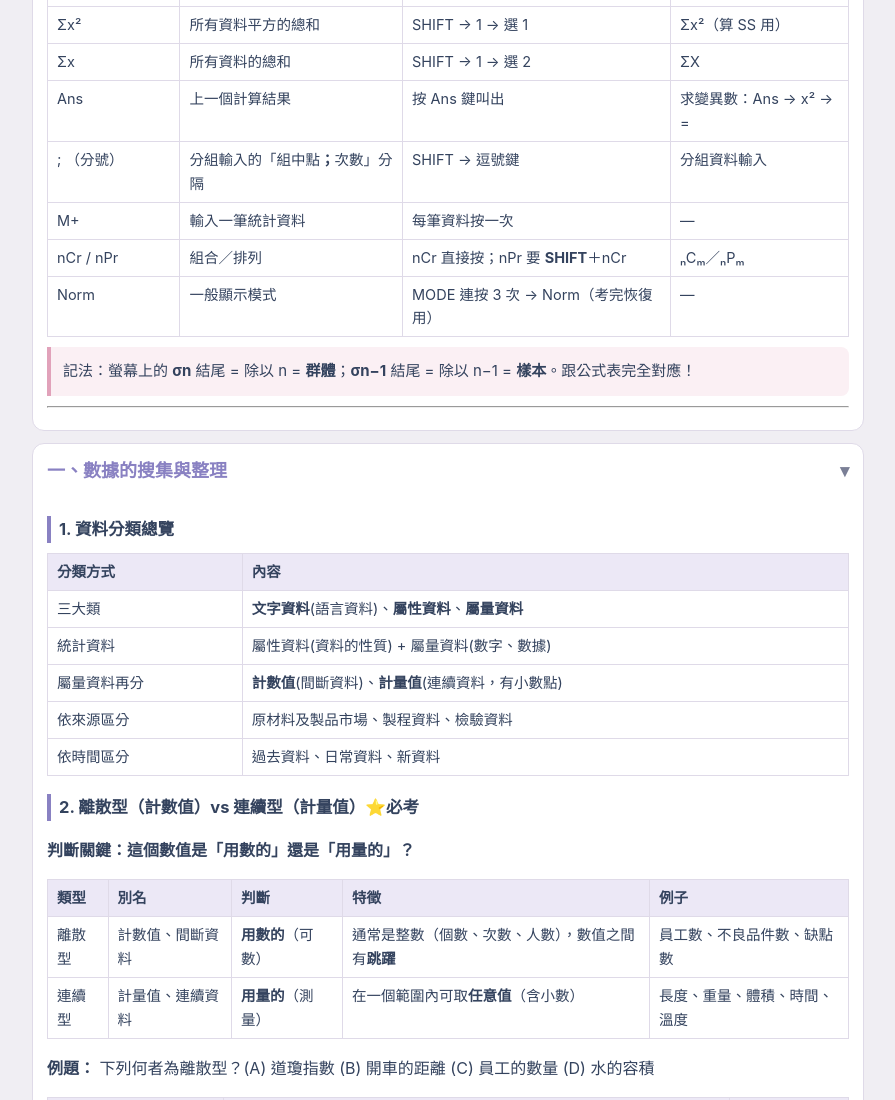
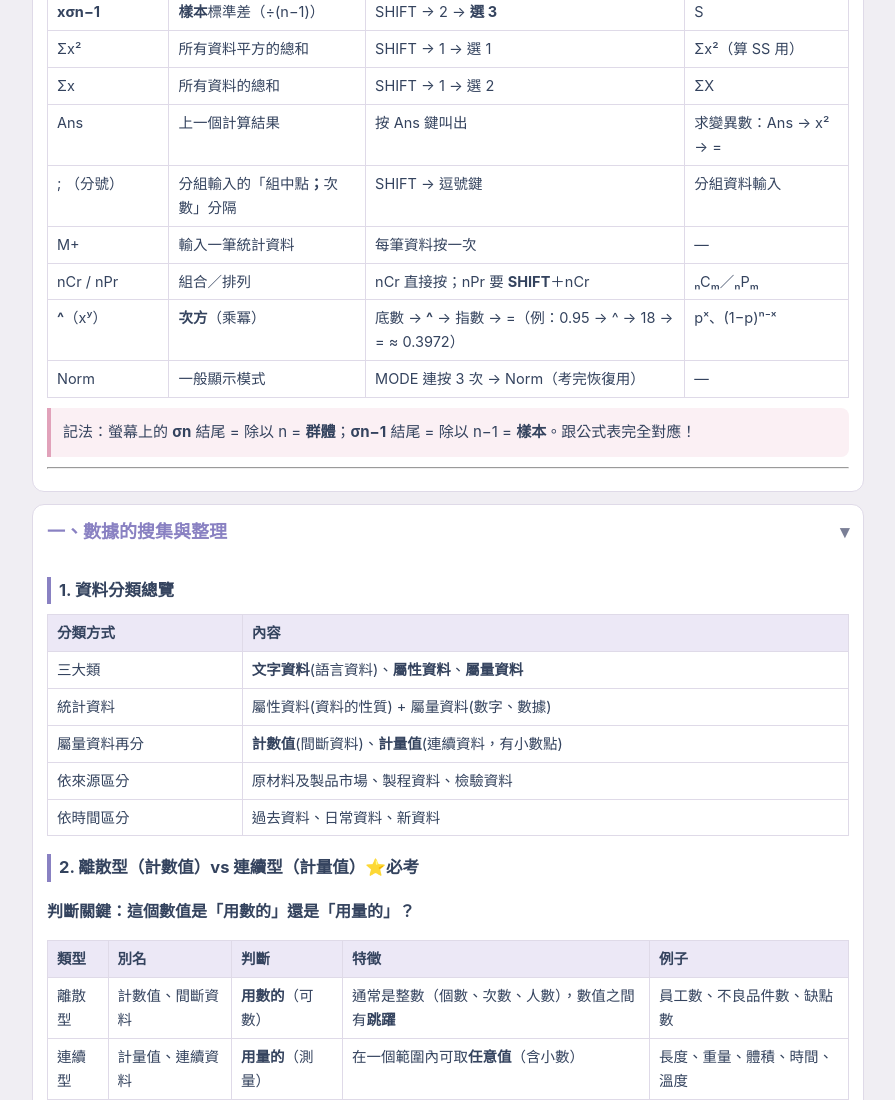
Before and after one commit to 10wang-creat/cqt-quiz, a plain HTML site: page notes.html in a window 1280 px wide. Shown: the part 2310-3410 px from the top of the page, without its empty margins (192-1087 px from the left). Drawn offline with Linux system fonts and the light colour scheme.

Commit message:
速查筆記加次方鍵

```diff
--- a/notes.html
+++ b/notes.html
@@ -395,6 +395,12 @@ color:var(--fg);border-radius:50%;width:42px;height:42px;font-size:18px;display:
 <td>ₙCₘ／ₙPₘ</td>
 </tr>
 <tr>
+<td><strong>^</strong>（xʸ）</td>
+<td><strong>次方</strong>（乘冪）</td>
+<td>底數 → <strong>^</strong> → 指數 → =（例：0.95 → ^ → 18 → = ≈ 0.3972）</td>
+<td>pˣ、(1−p)ⁿ⁻ˣ</td>
+</tr>
+<tr>
 <td>Norm</td>
 <td>一般顯示模式</td>
 <td>MODE 連按 3 次 → Norm（考完恢復用）</td>
```
Also changed, not shown: 1 other file.
